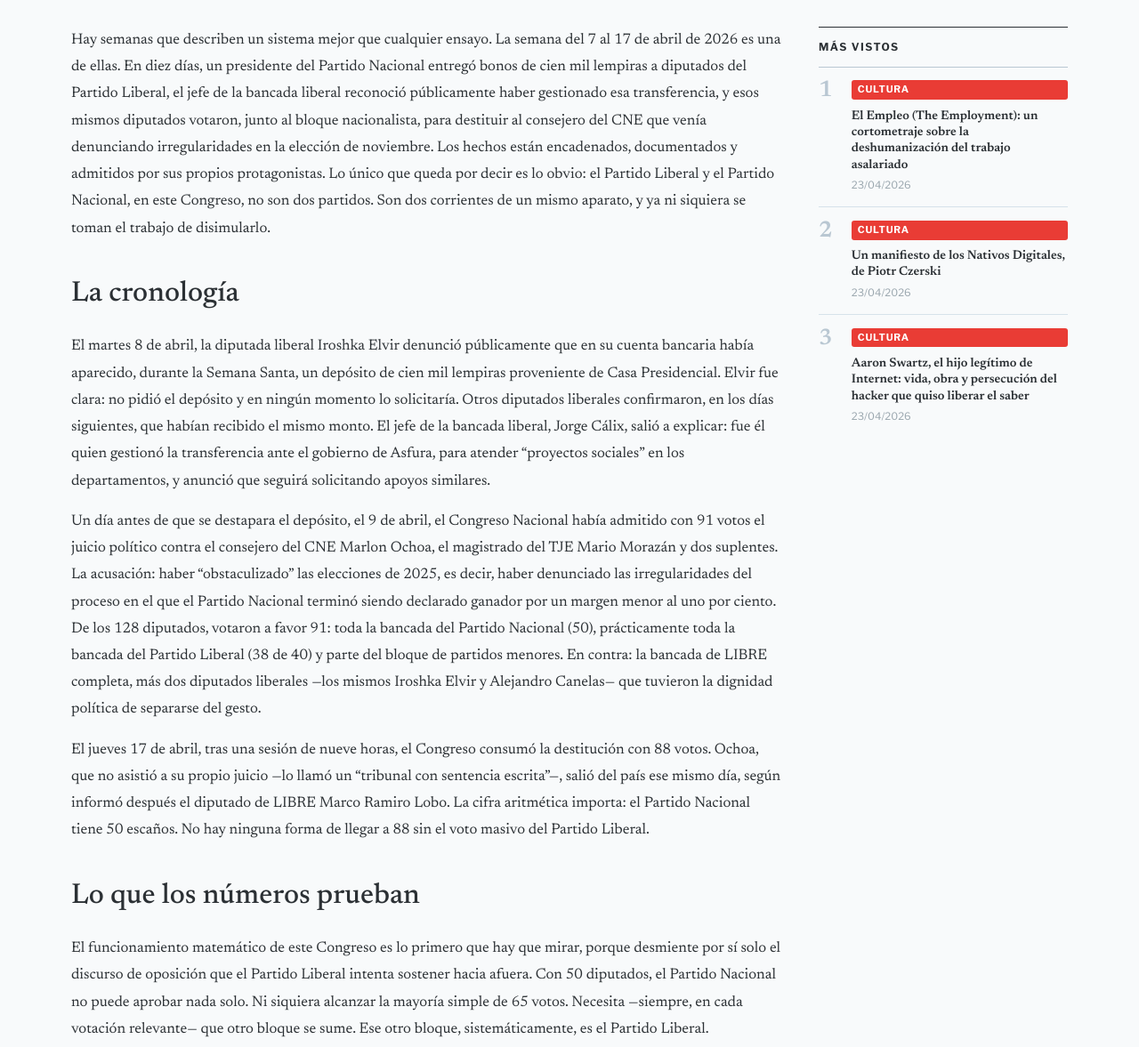
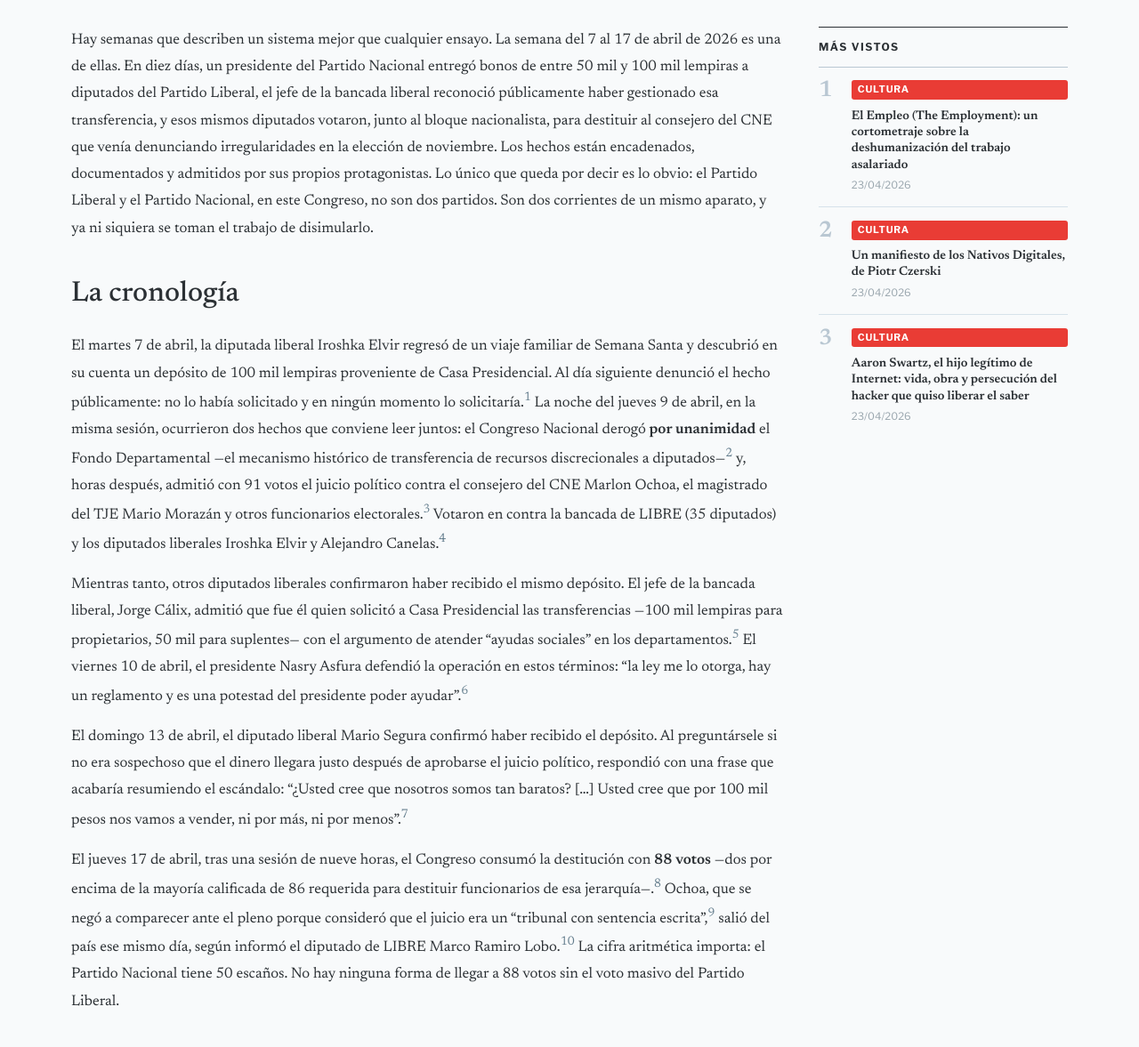
Before and after one commit to camilo78/surcomun.github.io, a Jekyll site: the page built from _posts/2026-04-23-cien-mil-lempiras-fusion-liberal-nacional.md, in a window 1280 px wide and 1400 px high, scrolled down 777 px. Shown: the part 223-1400 px from the top of the window at 89% size. Built offline with Jekyll 4.4.1, drawn with Linux system fonts in a browser that asks for light colours; some web fonts are replaced; some of the changed text lies outside the part shown.

Commit message:
Publicando post editorial

```diff
--- a/_posts/2026-04-23-cien-mil-lempiras-fusion-liberal-nacional.md
+++ b/_posts/2026-04-23-cien-mil-lempiras-fusion-liberal-nacional.md
@@ -11,48 +11,79 @@
 hidden: true
 ---
 
-Hay semanas que describen un sistema mejor que cualquier ensayo. La semana del 7 al 17 de abril de 2026 es una de ellas. En diez días, un presidente del Partido Nacional entregó bonos de cien mil lempiras a diputados del Partido Liberal, el jefe de la bancada liberal reconoció públicamente haber gestionado esa transferencia, y esos mismos diputados votaron, junto al bloque nacionalista, para destituir al consejero del CNE que venía denunciando irregularidades en la elección de noviembre. Los hechos están encadenados, documentados y admitidos por sus propios protagonistas. Lo único que queda por decir es lo obvio: el Partido Liberal y el Partido Nacional, en este Congreso, no son dos partidos. Son dos corrientes de un mismo aparato, y ya ni siquiera se toman el trabajo de disimularlo.
+Hay semanas que describen un sistema mejor que cualquier ensayo. La semana del 7 al 17 de abril de 2026 es una de ellas. En diez días, un presidente del Partido Nacional entregó bonos de entre 50 mil y 100 mil lempiras a diputados del Partido Liberal, el jefe de la bancada liberal reconoció públicamente haber gestionado esa transferencia, y esos mismos diputados votaron, junto al bloque nacionalista, para destituir al consejero del CNE que venía denunciando irregularidades en la elección de noviembre. Los hechos están encadenados, documentados y admitidos por sus propios protagonistas. Lo único que queda por decir es lo obvio: el Partido Liberal y el Partido Nacional, en este Congreso, no son dos partidos. Son dos corrientes de un mismo aparato, y ya ni siquiera se toman el trabajo de disimularlo.
 
 ## La cronología
 
-El martes 8 de abril, la diputada liberal Iroshka Elvir denunció públicamente que en su cuenta bancaria había aparecido, durante la Semana Santa, un depósito de cien mil lempiras proveniente de Casa Presidencial. Elvir fue clara: no pidió el depósito y en ningún momento lo solicitaría. Otros diputados liberales confirmaron, en los días siguientes, que habían recibido el mismo monto. El jefe de la bancada liberal, Jorge Cálix, salió a explicar: fue él quien gestionó la transferencia ante el gobierno de Asfura, para atender "proyectos sociales" en los departamentos, y anunció que seguirá solicitando apoyos similares.
+El martes 7 de abril, la diputada liberal Iroshka Elvir regresó de un viaje familiar de Semana Santa y descubrió en su cuenta un depósito de 100 mil lempiras proveniente de Casa Presidencial. Al día siguiente denunció el hecho públicamente: no lo había solicitado y en ningún momento lo solicitaría.[^1] La noche del jueves 9 de abril, en la misma sesión, ocurrieron dos hechos que conviene leer juntos: el Congreso Nacional derogó **por unanimidad** el Fondo Departamental —el mecanismo histórico de transferencia de recursos discrecionales a diputados—[^2] y, horas después, admitió con 91 votos el juicio político contra el consejero del CNE Marlon Ochoa, el magistrado del TJE Mario Morazán y otros funcionarios electorales.[^3] Votaron en contra la bancada de LIBRE (35 diputados) y los diputados liberales Iroshka Elvir y Alejandro Canelas.[^4]
 
-Un día antes de que se destapara el depósito, el 9 de abril, el Congreso Nacional había admitido con 91 votos el juicio político contra el consejero del CNE Marlon Ochoa, el magistrado del TJE Mario Morazán y dos suplentes. La acusación: haber "obstaculizado" las elecciones de 2025, es decir, haber denunciado las irregularidades del proceso en el que el Partido Nacional terminó siendo declarado ganador por un margen menor al uno por ciento. De los 128 diputados, votaron a favor 91: toda la bancada del Partido Nacional (50), prácticamente toda la bancada del Partido Liberal (38 de 40) y parte del bloque de partidos menores. En contra: la bancada de LIBRE completa, más dos diputados liberales —los mismos Iroshka Elvir y Alejandro Canelas— que tuvieron la dignidad política de separarse del gesto.
+Mientras tanto, otros diputados liberales confirmaron haber recibido el mismo depósito. El jefe de la bancada liberal, Jorge Cálix, admitió que fue él quien solicitó a Casa Presidencial las transferencias —100 mil lempiras para propietarios, 50 mil para suplentes— con el argumento de atender "ayudas sociales" en los departamentos.[^5] El viernes 10 de abril, el presidente Nasry Asfura defendió la operación en estos términos: "la ley me lo otorga, hay un reglamento y es una potestad del presidente poder ayudar".[^6]
 
-El jueves 17 de abril, tras una sesión de nueve horas, el Congreso consumó la destitución con 88 votos. Ochoa, que no asistió a su propio juicio —lo llamó un "tribunal con sentencia escrita"—, salió del país ese mismo día, según informó después el diputado de LIBRE Marco Ramiro Lobo. La cifra aritmética importa: el Partido Nacional tiene 50 escaños. No hay ninguna forma de llegar a 88 sin el voto masivo del Partido Liberal.
+El domingo 13 de abril, el diputado liberal Mario Segura confirmó haber recibido el depósito. Al preguntársele si no era sospechoso que el dinero llegara justo después de aprobarse el juicio político, respondió con una frase que acabaría resumiendo el escándalo: "¿Usted cree que nosotros somos tan baratos? [...] Usted cree que por 100 mil pesos nos vamos a vender, ni por más, ni por menos".[^7]
+
+El jueves 17 de abril, tras una sesión de nueve horas, el Congreso consumó la destitución con **88 votos** —dos por encima de la mayoría calificada de 86 requerida para destituir funcionarios de esa jerarquía—.[^8] Ochoa, que se negó a comparecer ante el pleno porque consideró que el juicio era un "tribunal con sentencia escrita",[^9] salió del país ese mismo día, según informó el diputado de LIBRE Marco Ramiro Lobo.[^10] La cifra aritmética importa: el Partido Nacional tiene 50 escaños. No hay ninguna forma de llegar a 88 votos sin el voto masivo del Partido Liberal.
 
 ## Lo que los números prueban
 
-El funcionamiento matemático de este Congreso es lo primero que hay que mirar, porque desmiente por sí solo el discurso de oposición que el Partido Liberal intenta sostener hacia afuera. Con 50 diputados, el Partido Nacional no puede aprobar nada solo. Ni siquiera alcanzar la mayoría simple de 65 votos. Necesita —siempre, en cada votación relevante— que otro bloque se sume. Ese otro bloque, sistemáticamente, es el Partido Liberal.
+El funcionamiento matemático de este Congreso es lo primero que hay que mirar, porque desmiente por sí solo el discurso de oposición que el Partido Liberal intenta sostener hacia afuera. Con 50 diputados, el Partido Nacional no puede aprobar nada por sí mismo. Ni siquiera alcanzar la mayoría simple de 65 votos. Necesita —siempre, en cada votación relevante— que otro bloque se sume. Ese otro bloque, sistemáticamente, es el Partido Liberal.
 
-Dicho de otro modo: nada de lo que el gobierno de Asfura está logrando en el Legislativo sería posible sin la complicidad activa de la bancada liberal. El juicio político a los funcionarios electorales que denunciaron el proceso de noviembre no es una excepción: es la primera demostración a gran escala de un patrón que probablemente se repita durante los próximos cuatro años. Y esa complicidad, ahora lo sabemos, no se negocia gratis.
+Dicho de otro modo: nada de lo que el gobierno de Asfura está logrando en el Legislativo sería posible sin la complicidad activa de la bancada liberal. La destitución de los funcionarios electorales que denunciaron el proceso de noviembre no es una excepción: es la primera demostración a gran escala de un patrón que probablemente se repita durante los próximos cuatro años. Y esa complicidad, ahora lo sabemos, no se negocia gratis.
 
 ## La coreografía de los bonos
 
 Aquí conviene ser precisos, porque la palabra *soborno* es jurídicamente delicada y nadie en Casa Presidencial va a firmar un comprobante que diga eso. Lo que tenemos es una secuencia verificable:
 
-1. El presidente Asfura decide, invocando su potestad, transferir cien mil lempiras a cuentas individuales de diputados, en su mayoría de la bancada liberal.
+1. El presidente Asfura decide, invocando su potestad, transferir entre 50 mil y 100 mil lempiras a cuentas individuales de diputados, en su mayoría de la bancada liberal.
 2. El jefe de la bancada liberal reconoce que él gestionó la transferencia y adelanta que pedirá más apoyos de ese tipo.
 3. Casa Presidencial ejecuta la transferencia durante la Semana Santa, en cuentas personales, sin que los diputados tuvieran que firmar nada en el momento.
 4. Días después, esa misma bancada vota, prácticamente en bloque, la destitución de funcionarios electorales alineados con la oposición a Asfura.
 5. Dos diputados liberales —dos de cuarenta— se niegan a votar así y denuncian el depósito.
-
-La conclusión lógica no requiere imputar intenciones: las cosas que pasan juntas, pasan juntas. El propio Ochoa, en su carta pública antes del juicio, lo dijo con una frase que no es retórica sino descripción: verdugos que ya vendieron su voluntad. No es necesario que un fiscal pruebe en tribunales el vínculo entre el depósito y el voto para que, políticamente, ese vínculo sea evidente y público. Basta leer los periódicos con las fechas puestas una al lado de la otra.
+La conclusión lógica no requiere imputar intenciones: las cosas que pasan juntas, pasan juntas. El propio Ochoa, en su carta pública antes del juicio, lo dijo con una frase que no es retórica sino descripción: *"No les bastó consumar el fraude; ahora eliminan al testigo. Hoy han negociado y pagado mi condena"*.[^11] No es necesario que un fiscal pruebe en tribunales el vínculo entre el depósito y el voto para que, políticamente, ese vínculo sea evidente y público. Basta leer los periódicos con las fechas puestas una al lado de la otra.
 
 ## El detalle del Fondo Departamental
 
-Hay un agravante institucional. En los meses previos, el Congreso había derogado formalmente el Fondo Departamental, el mecanismo históricamente utilizado para que los diputados manejaran recursos discrecionales bajo la etiqueta de "ayudas sociales". El presidente del Legislativo, Tomás Zambrano, del Partido Nacional, presentó esa derogatoria como un gesto de transparencia. Cuatro meses después, Casa Presidencial reintroduce exactamente la misma figura —mismo monto mensual, mismo destino, mismo nivel de rendición de cuentas, que es ninguno— pero ahora ejecutada desde el Ejecutivo hacia cuentas personales. Lo que se prohibió por la puerta de adelante volvió a entrar por la de atrás, y entró directamente al bolsillo de los diputados que el presidente necesita para gobernar.
+Hay un agravante institucional que merece atención especial. El mismo jueves 9 de abril, horas antes de admitir el juicio político, el Congreso derogó por unanimidad el Fondo Departamental, el mecanismo que históricamente había permitido a los diputados manejar recursos discrecionales bajo la etiqueta de "ayudas sociales". El presidente del Legislativo, Tomás Zambrano, del Partido Nacional, celebró la medida como "ordenar la casa" y anunció la creación de una "unidad de ayudas sociales" más transparente.[^12]
 
-Las declaraciones de los propios afectados completan el cuadro tragicómico. El diputado Mario Segura admitió haber recibido el depósito y dijo que su bancada no es tan barata para venderse por esa cantidad. La frase, pensada para desactivar la acusación, termina confirmándola: la discusión sobre si vendieron el voto se reduce, en su propio argumento, a una cuestión de precio.
+Lo que no dijo Zambrano —y lo que los hechos de los días siguientes revelaron— es que la figura derogada por la puerta de adelante ya había sido reintroducida por la puerta de atrás: los depósitos de Casa Presidencial a cuentas personales de diputados, que se ejecutaron durante esa misma Semana Santa, son funcionalmente idénticos al Fondo Departamental. Mismo monto aproximado, mismo destino, mismo nivel de rendición de cuentas, que es ninguno. Se prohibió una ventanilla el mismo día en que se demostró que la otra estaba abierta.
+
+Las declaraciones de los propios afectados completan el cuadro tragicómico. Cuando Mario Segura intentó desactivar la acusación diciendo que su bancada no es "tan barata para venderse por 100 mil pesos", terminó confirmándola: la discusión sobre si vendieron el voto se reduce, en su propio argumento, a una cuestión de precio.
 
 ## Dos partidos, una maquinaria
 
-La tesis de que el Partido Liberal y el Partido Nacional son, en la práctica, dos corrientes de un mismo proyecto de poder no es nueva en Honduras. Tiene, por lo menos, el peso histórico de los últimos treinta años: alternancia sin diferencias programáticas, presidentes de ambos colores acusados por la misma corrupción, consejeros y magistrados repartidos entre las dos marcas como cuotas de un condominio. Lo nuevo —y lo que este abril hace explícito— es que ya ni siquiera la apariencia se cuida. El Partido Liberal no propuso una resolución alternativa al juicio político. No exigió garantías. No condicionó su voto a nada que tuviera sentido público. Recibió los cheques, gestionó más cheques y votó. Funcionó como bancada auxiliar del gobierno.
+La tesis de que el Partido Liberal y el Partido Nacional son, en la práctica, dos corrientes de un mismo proyecto de poder no es nueva en Honduras. Tiene, por lo menos, el peso histórico de los últimos treinta años: alternancia sin diferencias programáticas, presidentes de ambos colores acusados por la misma corrupción, consejeros y magistrados repartidos entre las dos marcas como cuotas de un condominio. Lo nuevo —y lo que este abril hace explícito— es que ya ni siquiera la apariencia se cuida. El Partido Liberal no propuso una resolución alternativa al juicio político. No exigió garantías. No condicionó su voto a nada que tuviera sentido público. Recibió los depósitos, gestionó más depósitos y votó. Funcionó como bancada auxiliar del gobierno.
 
 Si hay que atribuirle al Partido Liberal un mérito en esta legislatura, es éste: haber eliminado, con su comportamiento, la necesidad de que el debate sobre su identidad política siga abierto. No son centro, no son liberales históricos, no son oposición social ni socialdemócrata. Son, por descripción de sus propios actos, el ala económica y territorial del mismo bloque que gobierna desde el Ejecutivo.
 
 ## Lo que queda, y lo que no queda
 
-Quedan dos nombres —Elvir y Canelas— que sirven como prueba de que elegir distinto era posible. No hace falta romantizarlos; ninguno de los dos es Rosa Luxemburgo. Pero su voto demuestra, contra cualquier coartada que la bancada mayoritaria intente, que la disciplina partidaria no obligaba a votar con el Partido Nacional ni a embolsarse los cien mil. Quien votó así, quien aceptó así, lo hizo porque quiso.
+Quedan dos nombres —Elvir y Canelas— que sirven como prueba de que elegir distinto era posible. No hace falta romantizarlos; ninguno de los dos es Rosa Luxemburgo. Pero su voto demuestra, contra cualquier coartada que la bancada mayoritaria intente, que la disciplina partidaria no obligaba a votar con el Partido Nacional ni a embolsarse los 100 mil. Quien votó así, quien aceptó así, lo hizo porque quiso.
 
 Y queda la pregunta política más incómoda: ¿qué oposición real existe en Honduras cuando uno de los dos partidos tradicionales opera, en los hechos, como correa de transmisión del gobierno? La respuesta, por ahora, es que esa oposición existe sólo en LIBRE —herido, dividido y sin mayoría— y en las voces minoritarias dispersas. Ese es el mapa real del Congreso Nacional 2026-2030, antes de que termine su primer trimestre. Cualquier lectura que lo pinte distinto, incluidas las que emite la propia bancada liberal en sus comunicados oficiales, es una cortesía con los hechos que los hechos no merecen.
+
+---
+
+## Referencias
+
+[^1]: Proceso Digital. (2026, 8 de abril). *Iroshka Elvir denuncia depósito malicioso a su cuenta de L.100 mil desde Casa de Gobierno*. <https://proceso.hn/iroshka-elvir-denuncia-deposito-malicioso-a-su-cuenta-de-l-100-mil-de-casa-de-gobierno/>
+
+[^2]: El Heraldo. (2026, 9 de abril). *Congreso Nacional deroga Fondo Departamental tras décadas de cuestionamientos*. <https://www.elheraldo.hn/honduras/congreso-nacional-deroga-fondo-departamental-decadas-cuestionamientos-OL30087108>
+
+[^3]: Proceso Digital. (2026, 9 de abril). *Con 91 votos el CN admite denuncia de juicio político para Morazán y Ochoa*. <https://proceso.hn/presentan-denuncia-de-juicio-politico-para-varios-funcionarios-de-entes-electorales/>
+
+[^4]: Infobae. (2026, 10 de abril). *Congreso Nacional en Honduras admite juicio político para el magistrado Mario Morazán, el consejero Marlon Ochoa y otros funcionarios*. <https://www.infobae.com/honduras/2026/04/10/congreso-nacional-en-honduras-admite-juicio-politico-para-el-magistrado-mario-morazan-el-consejero-marlon-ochoa-y-otros-funcionarios/>
+
+[^5]: Hondudiario. (2026, 9 de abril). *Cálix confirma que él gestionó fondos para diputados del PL, incluyendo a Iroshka Elvir*. <https://www.hondudiario.com/2026/04/09/calix-confirma-que-el-gestiono-fondos-para-diputados-del-pl-incluyendo-a-iroshka-elvir/>
+
+[^6]: Once Noticias. (2026, 10 de abril). *"La ley lo permite": presidente Nasry Asfura defiende bono de L100 mil a diputados*. <https://oncenoticias.hn/nacionales/la-ley-lo-permite-presidente-narsy-asfura-defiende-bono-de-l100-mil-a-diputados/>
+
+[^7]: Radio América. (2026, 13 de abril). *Mario Segura confirma que sí recibió los 100 mil lempiras*. <https://www.radioamerica.hn/mario-segura-confirma-que-si-recibio-los-100-mil-lempiras/>
+
+[^8]: Infobae. (2026, 17 de abril). *Con 88 votos a favor Congreso Nacional en Honduras destituye a Marlon Ochoa, Mario Morazán y otros funcionarios electorales*. <https://www.infobae.com/honduras/2026/04/17/con-88-votos-a-favor-congreso-nacional-en-honduras-destituye-a-marlon-ochoa-mario-morazan-y-otros-funcionarios-electorales/>
+
+[^9]: Metro Honduras. (2026, 10 de abril). *"Ya tienen escrita mi sentencia": Marlon Ochoa rechaza comparecer ante el CN y denuncia persecución política tras aprobación de juicio político en su contra*. <https://www.metro.hn/noticias/nacion/ya-tienen-escrita-mi-sentencia-marlon-ochoa-rechaza-comparecer-ante-el-cn-y-denuncia-persecucion-politica-tras-aprobacion-de-juicio-politico-en-su-contra/>
+
+[^10]: La Prensa. (2026, 17 de abril). *Reacción de Marlon Ochoa tras ser destituido de su cargo en el CNE*. <https://www.laprensa.hn/portada/reaccion-marlon-ochoa-destitucion-cargo-consejero-cne-juicio-politico-congreso-nacional-MA30218712>
+
+[^11]: El Heraldo. (2026, 17 de abril). *Marlon Ochoa reacciona tras su destitución en el CNE a través del juicio político*. <https://www.elheraldo.hn/honduras/marlo-ochoa-reacciona-tras-destitucion-consejero-cne-juicio-politico-congreso-persecucion-venganza-KA30218299>
+
+[^12]: El Heraldo. (2026, 11 de abril). *Zambrano dice que "ordenó la casa" al eliminar el Fondo Departamental y la comisión permanente*. <https://www.elheraldo.hn/portada/tomas-zambrano-dice-ordeno-casa-eliminacion-fondo-departamental-comision-permanente-congreso-ED30117641>
```
